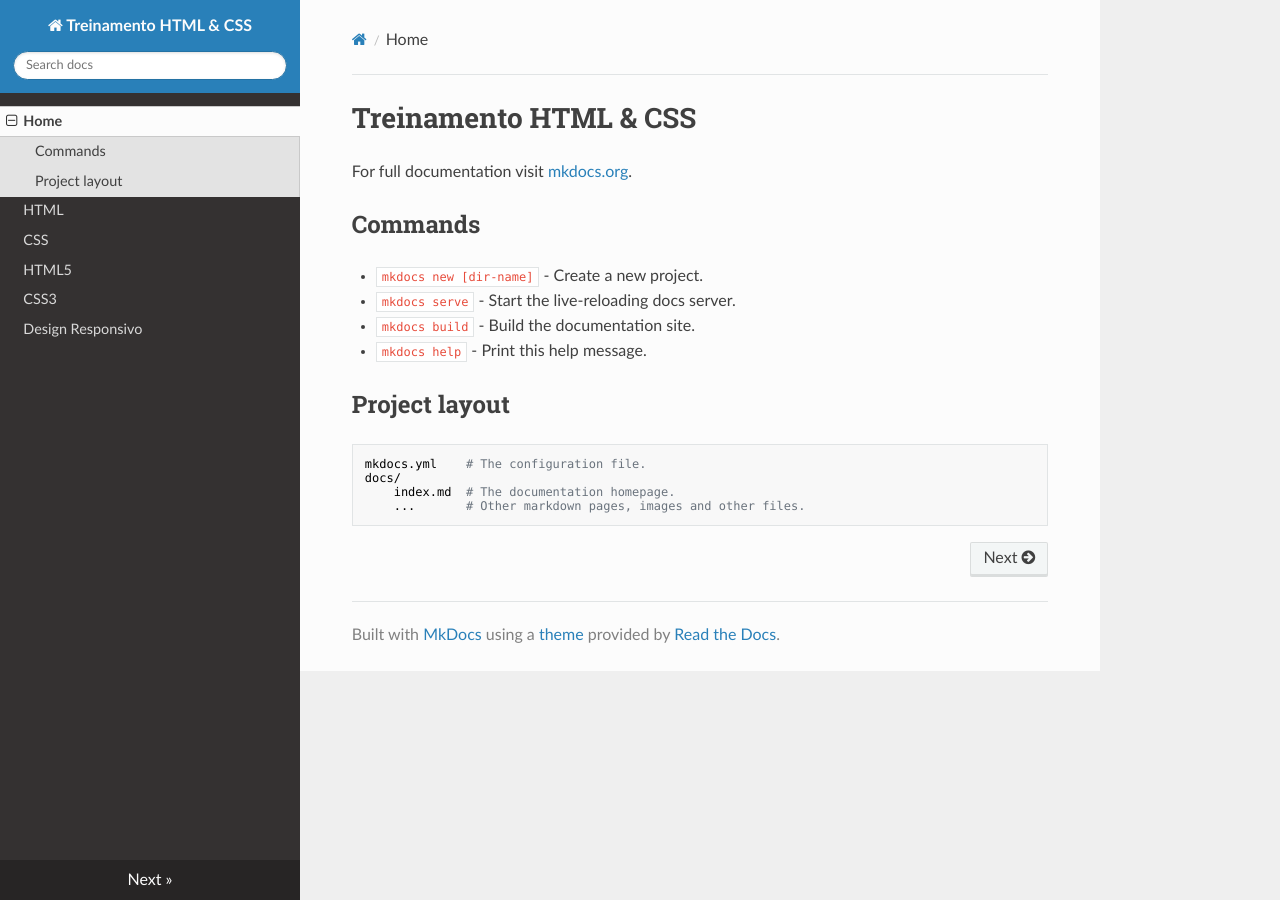
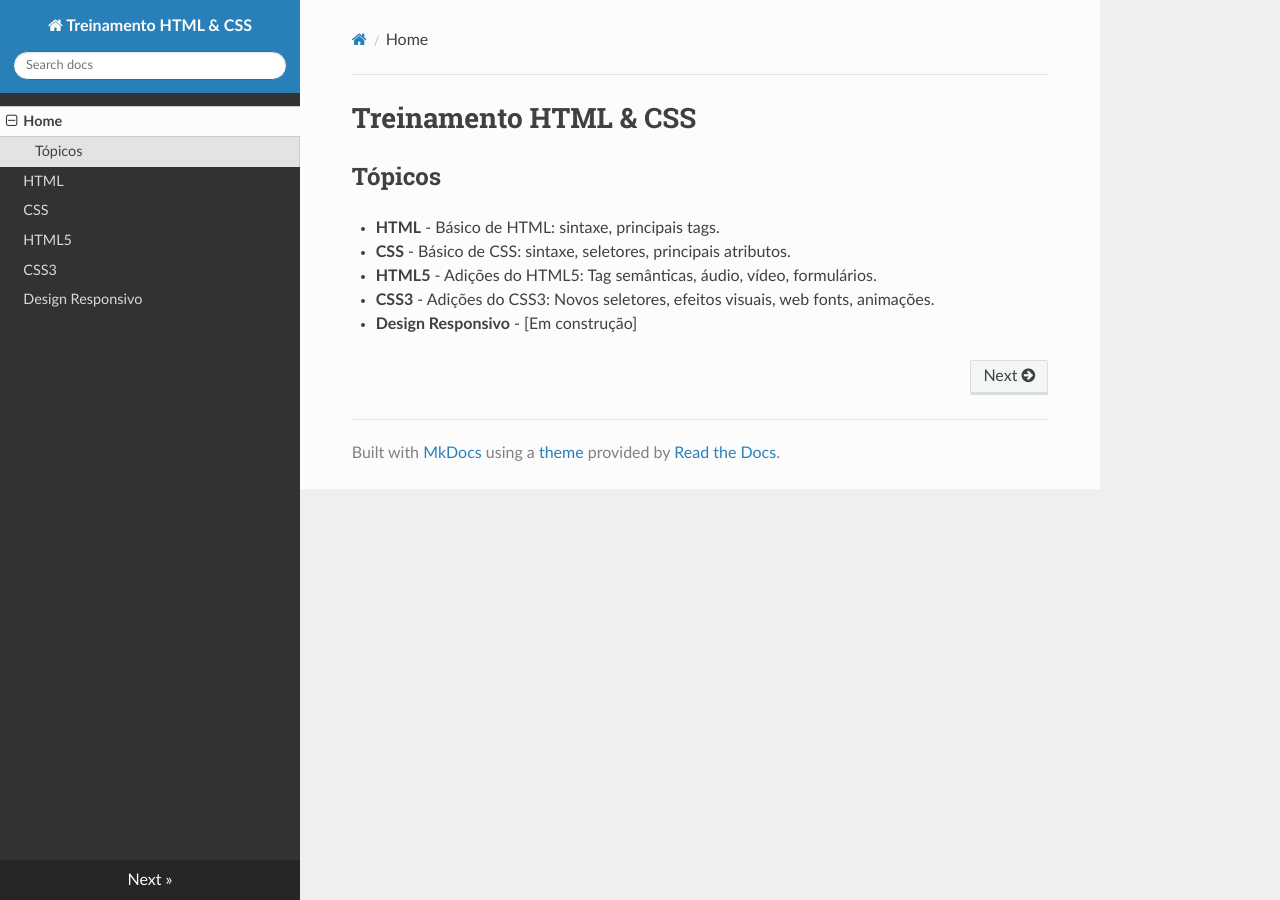
Before and after one commit to doug2k1/treinamento-html-css, an MkDocs documentation site: the page built from docs/index.md, in a window 1280 px wide. Built offline with MkDocs 1.6.1, drawn with Linux system fonts in a browser that asks for light colours; nearby versions of some CDN libraries; old or Windows-style settings are respelled for this version of MkDocs.

Commit message:
Home page

```diff
--- a/docs/index.md
+++ b/docs/index.md
@@ -1,17 +1,9 @@
 # Treinamento HTML & CSS
 
-For full documentation visit [mkdocs.org](http://mkdocs.org).
+## Tópicos
 
-## Commands
-
-* `mkdocs new [dir-name]` - Create a new project.
-* `mkdocs serve` - Start the live-reloading docs server.
-* `mkdocs build` - Build the documentation site.
-* `mkdocs help` - Print this help message.
-
-## Project layout
-
-    mkdocs.yml    # The configuration file.
-    docs/
-        index.md  # The documentation homepage.
-        ...       # Other markdown pages, images and other files.
+* **HTML** - Básico de HTML: sintaxe, principais tags.
+* **CSS** - Básico de CSS: sintaxe, seletores, principais atributos.
+* **HTML5** - Adições do HTML5: Tag semânticas, áudio, vídeo, formulários.
+* **CSS3** - Adições do CSS3: Novos seletores, efeitos visuais, web fonts, animações.
+* **Design Responsivo** - [Em construção]
```
